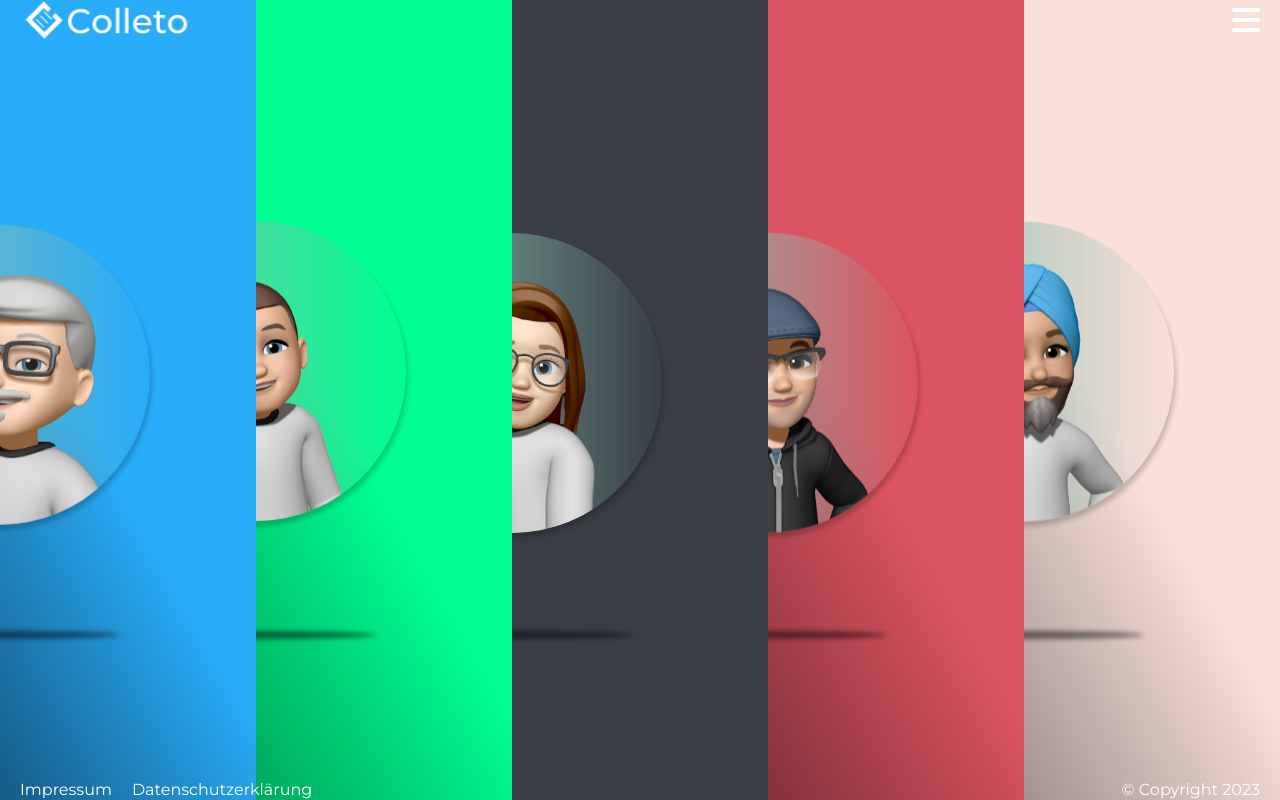
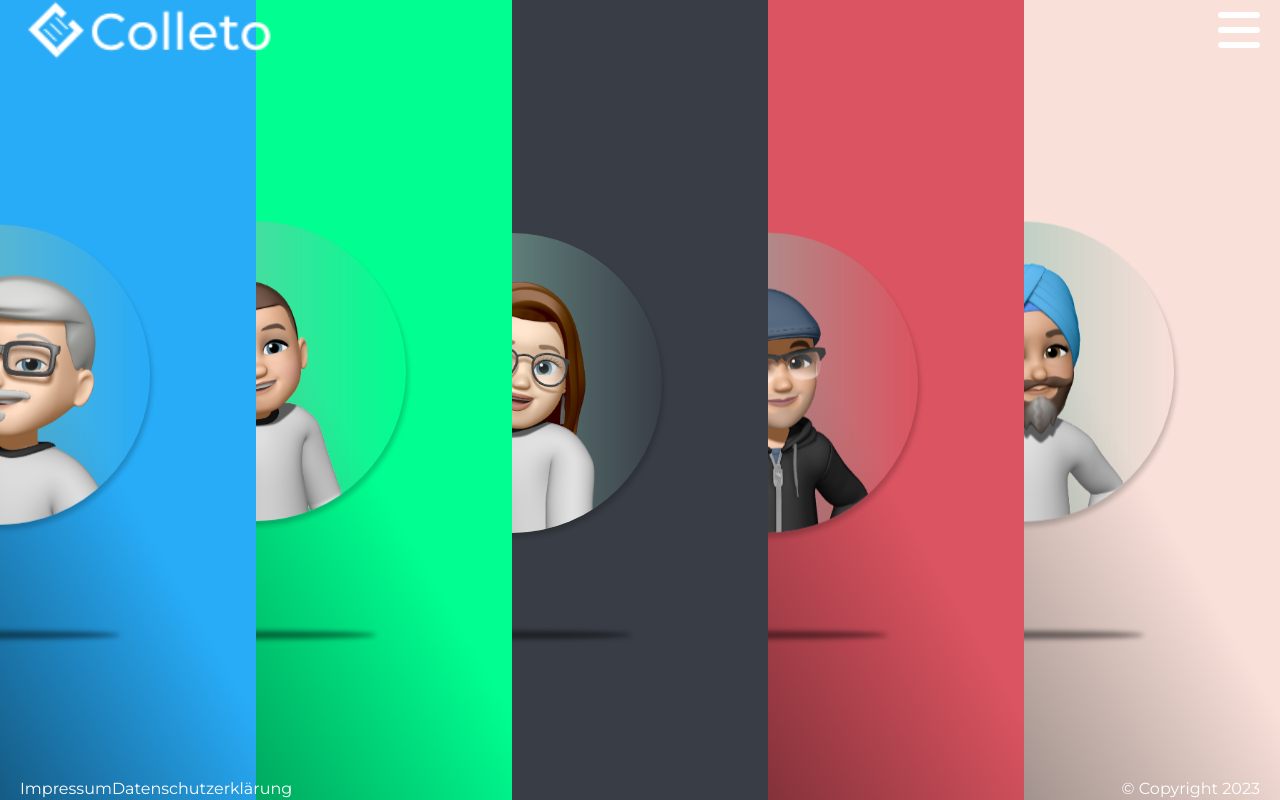
Before and after one commit to chavdarovae/new-website, an Angular app: page / in a window 1280 px wide. Built offline with nearby package versions, Linux system fonts and the light colour scheme.

Commit message:
Adds header background

```diff
--- a/src/app/app.component.html
+++ b/src/app/app.component.html
@@ -1,7 +1,8 @@
 <div class="clt">
-	<clt-header class="clt__header row"></clt-header>
+	<clt-header class="clt__header"></clt-header>
+	<div *ngIf="(activePath$ | async) as activePath" [class]="'clt__header-background ' + activePath"></div>
 	<div class="clt__main">
 		<router-outlet></router-outlet>
 	</div>
-	<clt-footer class="clt__footer row"></clt-footer>
+	<clt-footer class="clt__footer"></clt-footer>
 </div>
--- a/src/app/app.component.scss
+++ b/src/app/app.component.scss
@@ -1,10 +1,14 @@
 @import "../styles/app-variables";
 .clt {
+	$header-height: 60px;
+	$width: 100vw;
+
 	height: 100vh;
-	width: 100vw;
+	width: $width;
 	position: relative;
 	display: flex;
 	flex-flow: column nowrap;
+
 
 	&__main {
 		height: 100%;
@@ -13,23 +17,34 @@
 
 	&__footer,
 	&__header {
-		width: 100vw;
+		display: flex;
+		flex-flow: row nowrap;
+		width: $width;
 		position: absolute;
 		z-index: 10;
-		font-size: 2rem;
+		left: 0;
+		font-size: 3rem;
 	}
 
 	&__header {
-		height: 40px;
+		height: $header-height;
 		top: 0;
 		left: 0;
 	}
 
 	&__footer {
 		height: 20px;
-		bottom: 0;
 		font-size: 1rem;
 		font-family: $font-family-pri;
+		bottom: 0;
+	}
+
+	&__header-background {
+		height: $header-height;
+		width: $width;
+		position: absolute;
+		top: 0;
 		left: 0;
+		z-index: -1;
 	}
 }
--- a/src/app/app.component.ts
+++ b/src/app/app.component.ts
@@ -1,5 +1,7 @@
-import { Component } from '@angular/core';
-import { RouterOutlet } from '@angular/router';
+import { AsyncPipe, NgIf } from '@angular/common';
+import { Component, inject } from '@angular/core';
+import { ResolveEnd, Router, RouterOutlet } from '@angular/router';
+import { Observable, filter, map, tap } from 'rxjs';
 import { FooterComponent } from './core/comp/footer/footer.component';
 import { HeaderComponent } from "./core/comp/header/header.component";
 
@@ -8,8 +10,19 @@ import { HeaderComponent } from "./core/comp/header/header.component";
     templateUrl: './app.component.html',
     styleUrls: ['./app.component.scss'],
     standalone: true,
-    imports: [RouterOutlet, FooterComponent, HeaderComponent]
+    imports: [RouterOutlet, FooterComponent, HeaderComponent, NgIf, AsyncPipe]
 })
 export class AppComponent {
-  title = 'colletoWebSite';
+
+	router = inject(Router);
+
+	activePath$!: Observable<string>;
+
+	ngOnInit(): void {
+		this.activePath$ = this.router.events.pipe(
+			filter(event => event instanceof ResolveEnd),
+			map((event: any) => event.url.split('/').pop()),
+			tap((res)=>console.log(res))
+		);
+	}
 }
--- a/src/app/core/comp/header/header.component.html
+++ b/src/app/core/comp/header/header.component.html
@@ -1,3 +1,4 @@
+
 <a [routerLink]="['/']" class="ml-20">
 	<img class="logo" src="../../../../assets/img/logo-white.png">
 </a>
--- a/src/app/core/comp/header/header.component.scss
+++ b/src/app/core/comp/header/header.component.scss
@@ -1,7 +1,8 @@
 @import '../../../../styles/app-variables';
+
 
 .logo {
 	width: auto;
-	height: 40px;
+	height: 60px;
 	background-repeat: no-repeat;
 }
--- a/src/app/core/comp/header/header.component.ts
+++ b/src/app/core/comp/header/header.component.ts
@@ -11,4 +11,5 @@ import { RouterModule } from '@angular/router';
 })
 export class HeaderComponent {
 
+
 }
--- a/src/app/core/comp/nav/nav.component.ts
+++ b/src/app/core/comp/nav/nav.component.ts
@@ -1,10 +1,10 @@
 import { Component } from '@angular/core';
 import { RouterModule } from '@angular/router';
+import { FifthComponent } from "../../../features/fifth/fifth.component";
 import { FirstComponent } from "../../../features/first/first.component";
+import { FourthComponent } from "../../../features/fourth/fourth.component";
 import { SecondComponent } from "../../../features/second/second.component";
 import { ThirdComponent } from "../../../features/third/third.component";
-import { FourthComponent } from "../../../features/fourth/fourth.component";
-import { FifthComponent } from "../../../features/fifth/fifth.component";
 
 @Component({
     selector: 'clt-nav',
```
